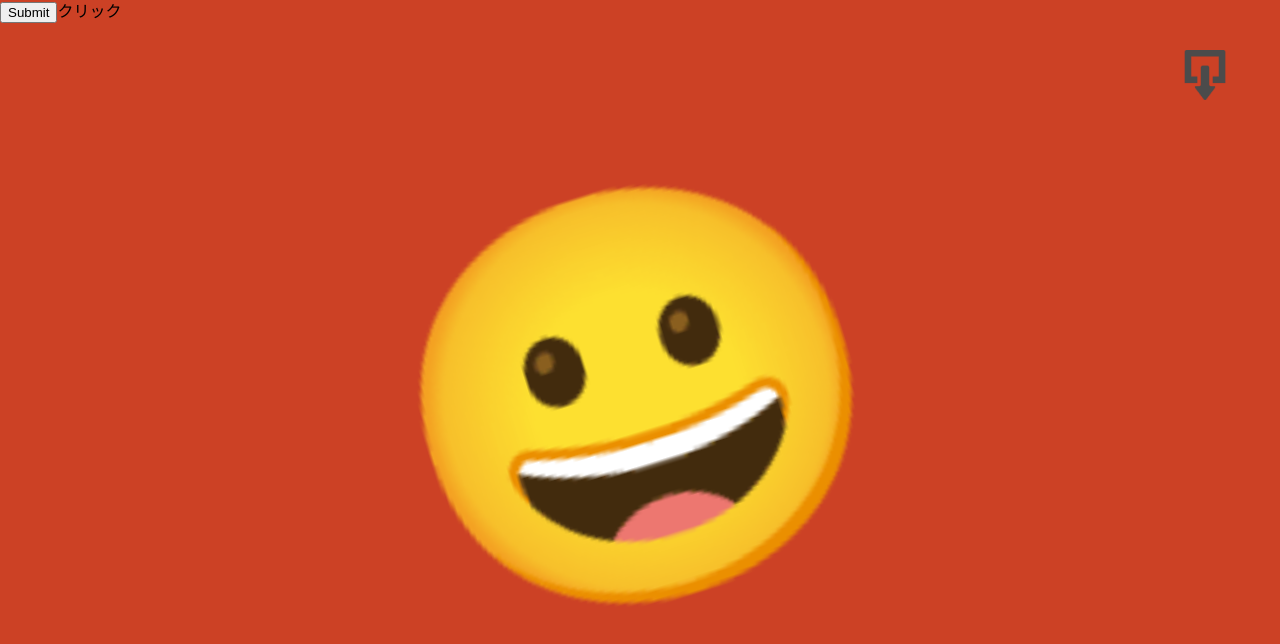
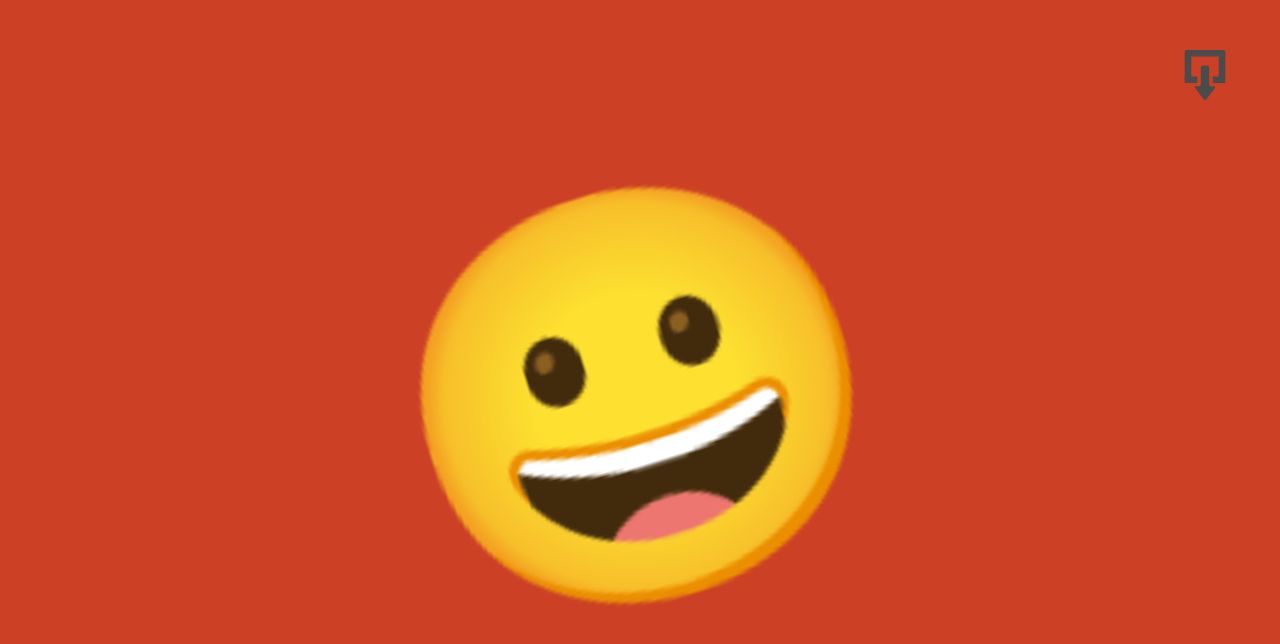
Before and after one commit to yyyoichi/kusoapp1, a Next.js app: page / in a window 1280 px wide. Shown: the top 644 px of the page. Built offline with nearby package versions, Linux system fonts and the light colour scheme.

Commit message:
test remove

```diff
--- a/pages/index.tsx
+++ b/pages/index.tsx
@@ -17,7 +17,6 @@ const Home: NextPage = () => {
   const emjQuery = router.query.emj as string
   const [selectState, setState] = useState<{ open: boolean, emoji: string }>({ open: false, emoji: "😀" })
   useEffect(() => {
-    console.log("emoji", emjQuery)
     if (emjQuery) setState({ open: false, emoji: Emoji.getAt(emjQuery) })
   }, [emjQuery])
 
@@ -61,14 +60,6 @@ const Home: NextPage = () => {
     setDownloading(false);
     console.log("finish");
   }, [selectState.emoji]);
-
-  const [testState, setTest] = useState<boolean>(false);
-  const clickTest = useCallback(() => {
-    setTest(true)
-    setTimeout(() => {
-      setTest(false)
-    },2000)
-  }, [])
   return (
     <div className={styles.wrapper}>
       <Head>
@@ -103,10 +94,6 @@ const Home: NextPage = () => {
           : <></>
       }
       <div>
-        <input type="submit" onClick={clickTest} />
-        {
-          testState ? "処理中" : "クリック"
-        }
         <div className={ downloading ? styles.loadingBox : styles.downloadBox} onClick={download} >
           <Image src={ downloading ? "/image/loading.png" : "/image/download.png"} alt="ダウンロード" width={50} height={50} />
         </div>
```
